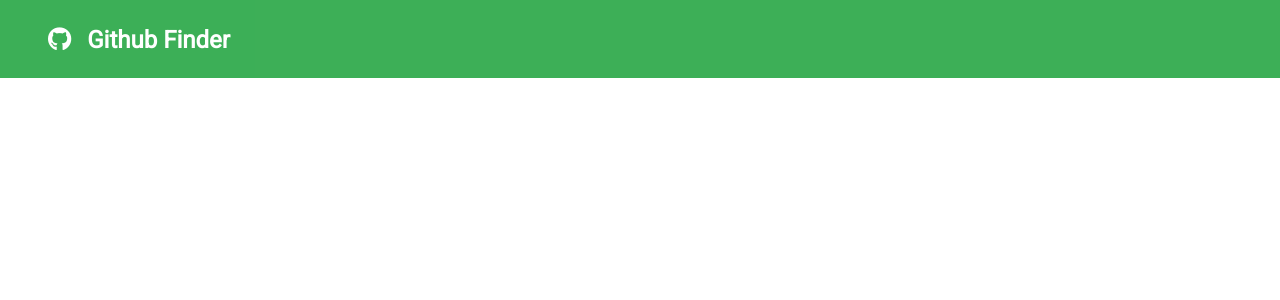
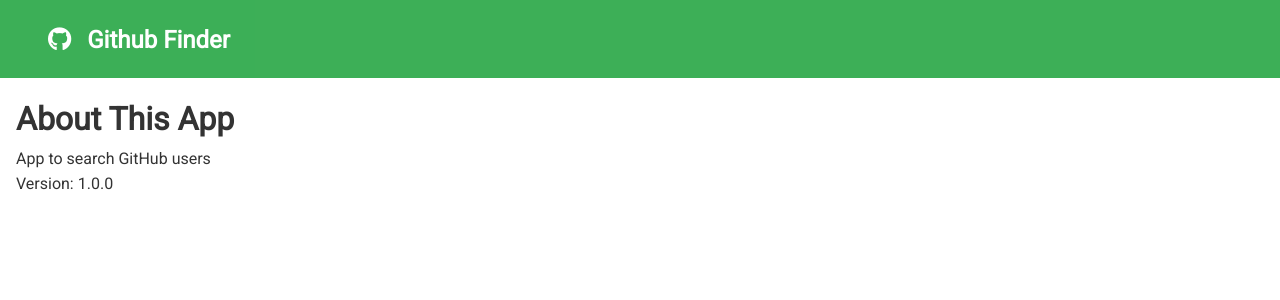
Before and after one commit to temesghentekeste/github-finder-react, a React (Create React App) app: page /about in a window 1280 px wide. Shown: the top 300 px of the page. Built offline with nearby package versions, Linux system fonts and the light colour scheme.

Commit message:
Add about page and its route

```diff
--- a/package.json
+++ b/package.json
@@ -1,6 +1,6 @@
 {
   "name": "github-finder-react",
-  "version": "0.1.0",
+  "version": "1.0.0",
   "private": true,
   "dependencies": {
     "@testing-library/jest-dom": "^5.11.4",
--- a/src/App.js
+++ b/src/App.js
@@ -14,6 +14,7 @@ import Alert from './components/layout/Alert';
 import Navbar from './components/layout/Navbar';
 import Search from './components/users/Search';
 import Users from './components/users/Users';
+import About from './components/pages/About';
 
 class App extends Component {
   constructor() {
@@ -101,6 +102,7 @@ class App extends Component {
                 </>
               )}
             />
+            <Route exact path="/about" component={About} />
           </Switch>
         </div>
       </Router>
--- /dev/null
+++ b/src/components/pages/About.js
@@ -0,0 +1,11 @@
+import React from 'react';
+
+const About = () => (
+  <div className="m-1">
+    <h1>About This App</h1>
+    <p>App to search GitHub users</p>
+    <p>Version: 1.0.0</p>
+  </div>
+);
+
+export default About;
```
